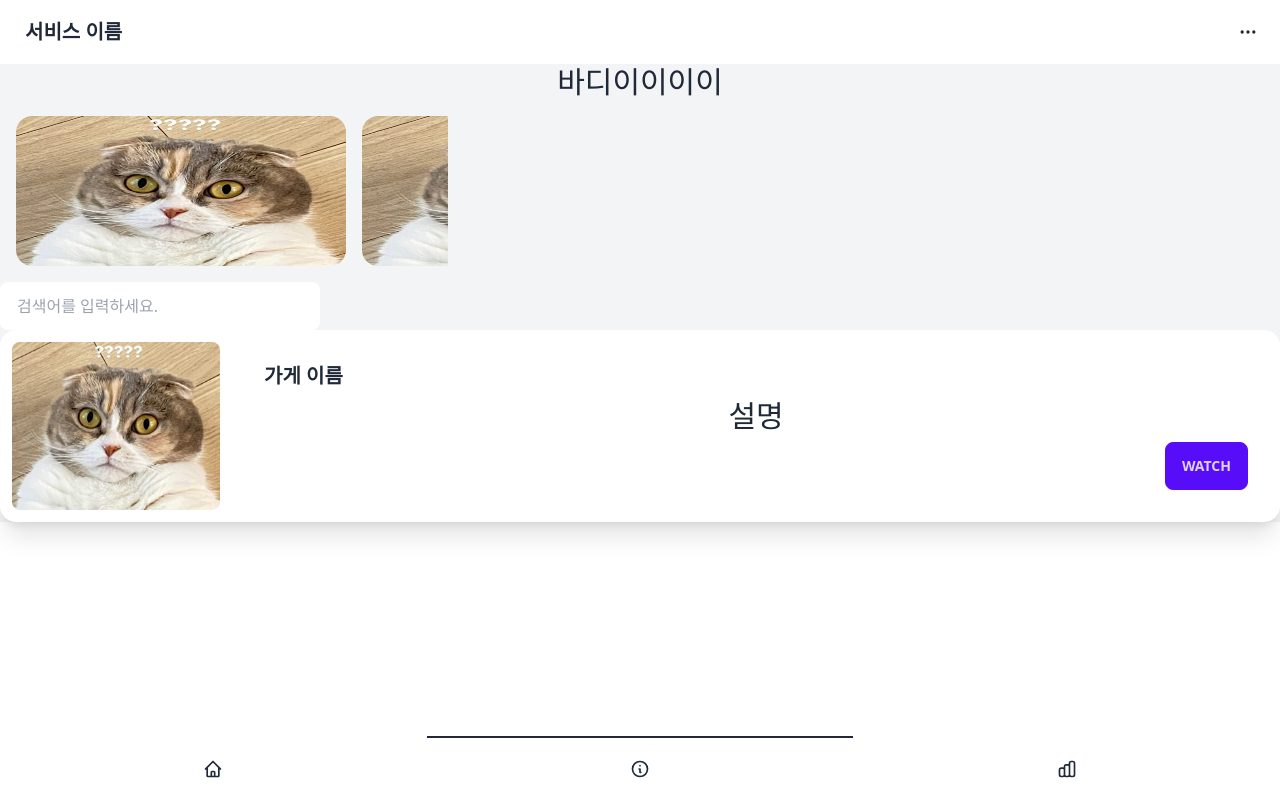
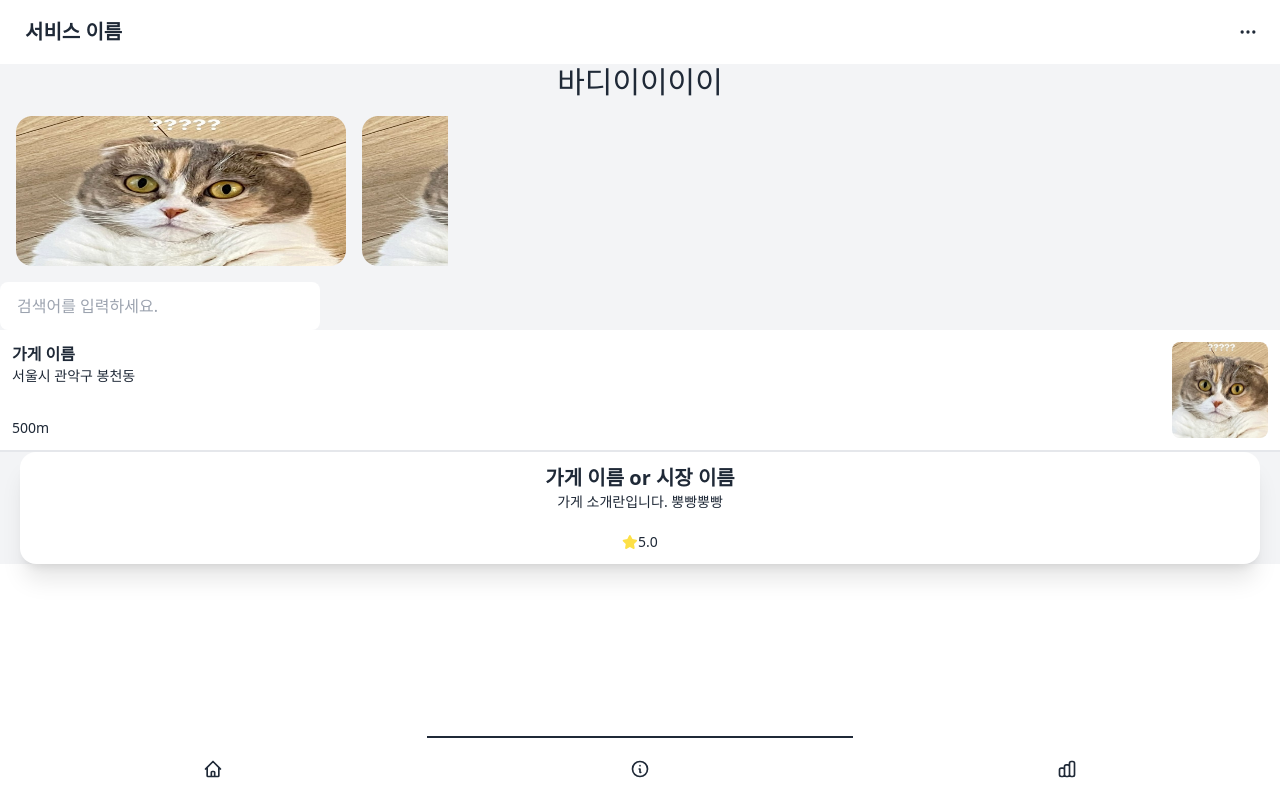
Before and after one commit to ZZOL-zzol/sizzang, a JavaScript app in the folder frontend/: page / in a window 1280 px wide. Built offline with nearby package versions, Linux system fonts and the light colour scheme; the HTML template or start-up script is replaced by a standard one.

Commit message:
:sparkles: feat: Card 세분화 - 시장/점포 목록 카드와 시장/점포 상세 카드 구분제작

```diff
--- a/frontend/src/components/common/Card.js
+++ /dev/null
@@ -1,22 +0,0 @@
-const Card = () => {
-  return (
-    <div class="card card-side bg-base-100 shadow-xl">
-      <figure className="m-3 rounded-lg w-52">
-        <img
-            className="w-full h-full"
-          src="./chacha2.jpg"
-          alt="Movie"
-        />
-      </figure>
-      <div class="card-body">
-        <h2 class="card-title">가게 이름</h2>
-        <p>설명</p>
-        <div class="card-actions justify-end">
-          <button class="btn btn-primary">Watch</button>
-        </div>
-      </div>
-    </div>
-  );
-};
-
-export default Card;
--- /dev/null
+++ b/frontend/src/components/common/DetailInfoCard.js
@@ -0,0 +1,27 @@
+const DetailInfoCard = () => {
+    return (
+      <div class="card card-side bg-base-100 shadow-xl mx-5 h-28">
+        <div class="card-body p-3 justify-between">
+          <div className="gap-0 flex flex-col">
+            <div class="card-title text-xl mx-auto">가게 이름 or 시장 이름</div>
+            <span className="text-sm">가게 소개란입니다. 뿡빵뿡빵 </span>
+          </div>
+
+          <div className="text-sm flex mx-auto items-center">
+            <svg
+              xmlns="http://www.w3.org/2000/svg"
+              height="1em"
+              viewBox="0 0 576 512"
+              className="fill-yellow-300"
+            >
+              a
+              <path d="M316.9 18C311.6 7 300.4 0 288.1 0s-23.4 7-28.8 18L195 150.3 51.4 171.5c-12 1.8-22 10.2-25.7 21.7s-.7 24.2 7.9 32.7L137.8 329 113.2 474.7c-2 12 3 24.2 12.9 31.3s23 8 33.8 2.3l128.3-68.5 128.3 68.5c10.8 5.7 23.9 4.9 33.8-2.3s14.9-19.3 12.9-31.3L438.5 329 542.7 225.9c8.6-8.5 11.7-21.2 7.9-32.7s-13.7-19.9-25.7-21.7L381.2 150.3 316.9 18z" />
+            </svg>
+            5.0
+          </div>
+        </div>
+      </div>
+    );
+  };
+
+  export default DetailInfoCard;
--- /dev/null
+++ b/frontend/src/components/common/MarketStoreCard.js
@@ -0,0 +1,21 @@
+const MarketStoreCard = () => {
+  return (
+    <div class="card card-side bg-base-100 rounded-none border-b-2">
+      <div class="card-body p-3 justify-between">
+        <div className="gap-0 flex flex-col">
+          <div class="card-title text-base">가게 이름</div>
+          <span className="text-sm text-left">서울시 관악구 봉천동</span>
+        </div>
+
+        <div className='text-left text-sm'>
+            500m
+        </div>
+      </div>
+      <figure className="m-3 rounded-lg w-24 h-24">
+        <img className="w-full h-full" src="./chacha2.jpg" alt="Movie" />
+      </figure>
+    </div>
+  );
+};
+
+export default MarketStoreCard;
--- a/frontend/src/views/MainPage.js
+++ b/frontend/src/views/MainPage.js
@@ -1,8 +1,9 @@
-import Card from '../components/common/Card';
+import MarketStoreCard from '../components/common/MarketStoreCard';
 import Carousel from '../components/common/Carousel';
 import Header from '../components/common/Header';
 import Navbar from '../components/common/Navbar';
 import TextInput from '../components/common/TextInput';
+import DetailInfoCard from '../components/common/DetailInfoCard';
 
 const MainPage = () => {
   return (
@@ -11,7 +12,8 @@ const MainPage = () => {
       <div className='flex flex-col flex-grow'>바디이이이이
       <Carousel></Carousel>
       <TextInput/>
-      <Card/>
+      <MarketStoreCard/>
+      <DetailInfoCard/>
       </div>
       <Navbar/>
     </div>
```
